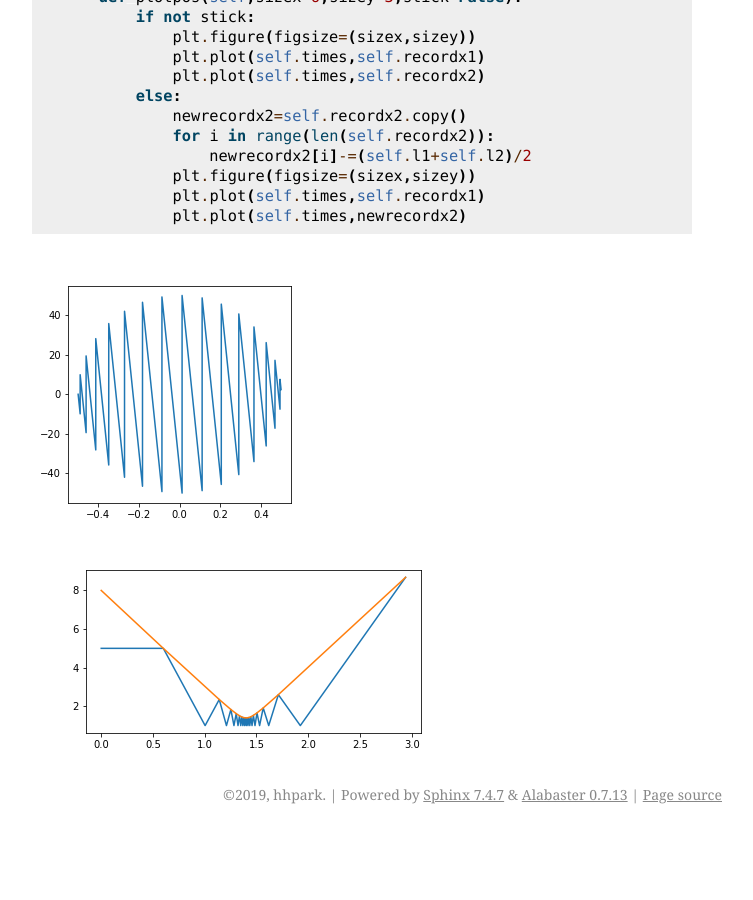
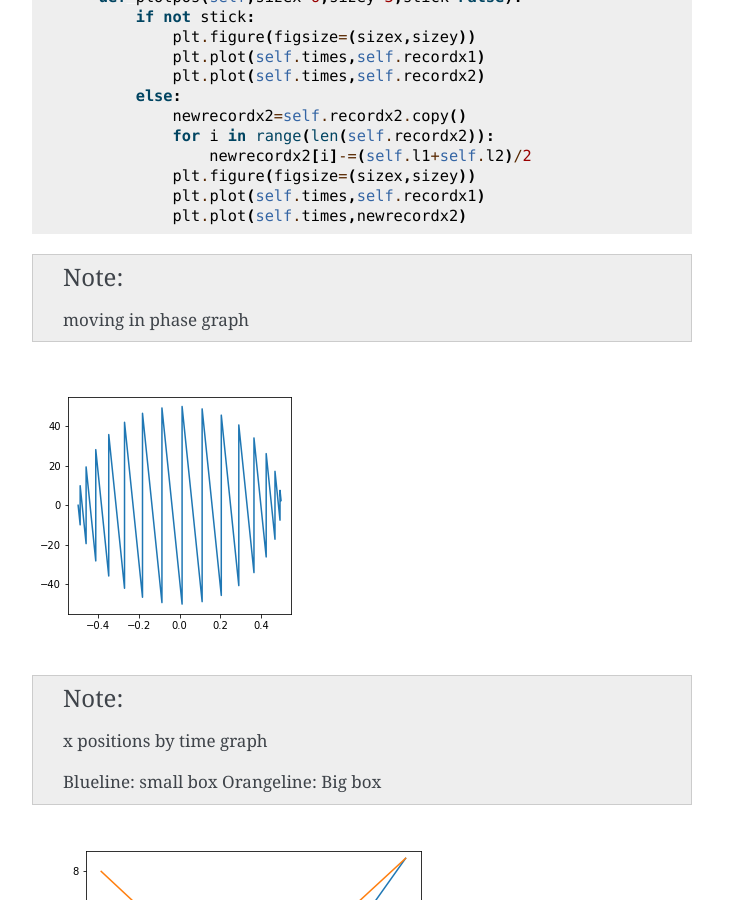
Before and after one commit to hhpark1380/blog, a Sphinx documentation site: the page built from source/visual/20191204.rst, in a window 1280 px wide and 900 px high, scrolled down 1559 px. Shown: the whole window, without its empty margins (388-1141 px from the left). Built offline with Sphinx 7.4.7, drawn with Linux system fonts in a browser that asks for light colours; before the commit the page ends 2393 px from its top, so only the background shows below that.

Commit message:
note update

```diff
--- a/source/visual/20191204.rst
+++ b/source/visual/20191204.rst
@@ -86,8 +86,15 @@ find pi digit with elastic collision
                 plt.plot(self.times,self.recordx1)
                 plt.plot(self.times,newrecordx2)
 
+.. note::
+    moving in phase graph
 
 .. image:: image/phase.png
 
+.. note::
+    x positions by time graph
+
+    Blueline: small box
+    Orangeline: Big box
 
 .. image:: image/xbytime.png
```
